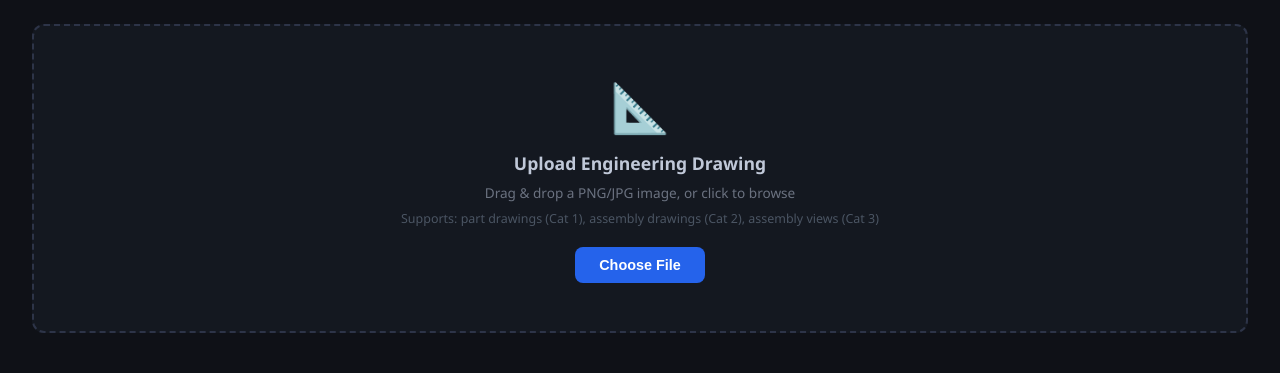
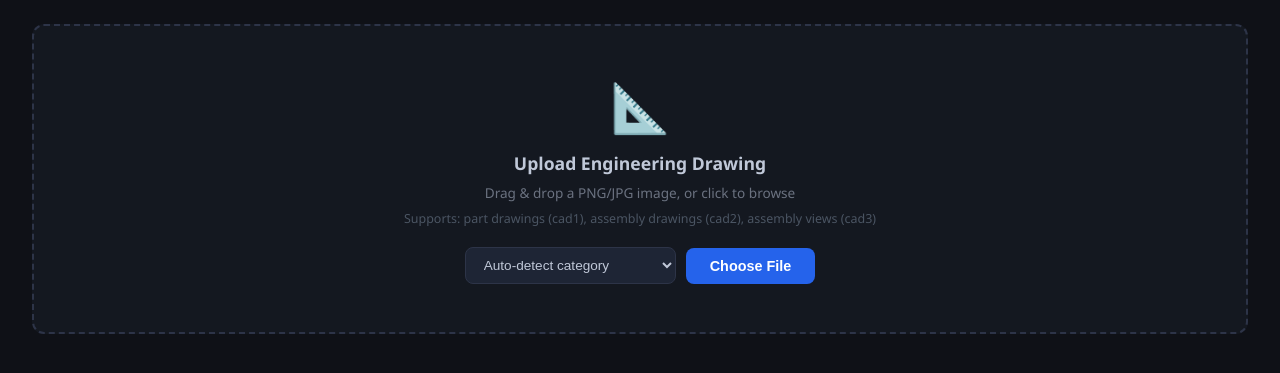
Before and after one commit to vishwa-vibhi/Cad-tolerance-stackup, a Flask app: page / in a window 1280 px wide. Shown: the part 92-465 px from the top of the page. Run offline with Flask 3, Linux system fonts and the light colour scheme.

Commit message:
Fix w_box bug, cad naming, speed improvements in UI
- vlm_reader.py: fix w_box/h_box -> wb/hb in print statement (was crashing)
- index.html: fix 'Cat 1/2/3' -> 'cad1/cad2/cad3' in subtitle
- index.html: add category selector dropdown (cad1/cad2/cad3/auto)
- app.py: use category hint to name uploaded file so pipeline auto-detects
- app.py: warm up EasyOCR on startup so first request is fast
- app.py: fix output file path resolution using basename not job_id
- app.py: fix download route to search by suffix not hardcoded name

```diff
--- a/app/app.py
+++ b/app/app.py
@@ -29,7 +29,7 @@ from flask import (Flask, render_template, request, jsonify,
 # Make src/ importable
 sys.path.insert(0, os.path.join(os.path.dirname(__file__), '..', 'src'))
 
-from vlm_reader import read_full_image
+from vlm_reader import read_full_image, get_ocr
 from validation import validate_file
 from association import associate_file
 from part_attribution import attribute_file
@@ -46,6 +46,14 @@ os.makedirs(UPLOAD_DIR, exist_ok=True)
 os.makedirs(RESULTS_DIR, exist_ok=True)
 
 ALLOWED_EXTENSIONS = {'png', 'jpg', 'jpeg'}
+
+# ── Warm up EasyOCR on startup so first request is fast ──────────────────────
+print("Warming up EasyOCR (loading models)...")
+try:
+    get_ocr()
+    print("EasyOCR ready.")
+except Exception as e:
+    print(f"WARNING: EasyOCR warmup failed: {e}")
 
 
 def allowed_file(filename):
@@ -88,32 +96,35 @@ def analyse():
     # Save uploaded file with unique ID
     job_id = str(uuid.uuid4())[:8]
     ext = file.filename.rsplit('.', 1)[1].lower()
-    image_filename = f"{job_id}.{ext}"
+
+    # Use category hint to name file so pipeline auto-detects category
+    category_hint = request.form.get('category', 'auto')
+    if category_hint == 'cad1':
+        image_filename = f"cad1_{job_id}.{ext}"
+    elif category_hint == 'cad2':
+        image_filename = f"cad2_{job_id}.{ext}"
+    elif category_hint == 'cad3':
+        image_filename = f"cad3_{job_id}.{ext}"
+    else:
+        image_filename = f"cad1_{job_id}.{ext}"  # default to cat1 for auto
+
     image_path = os.path.join(UPLOAD_DIR, image_filename)
     file.save(image_path)
 
     job_dir = os.path.join(RESULTS_DIR, job_id)
     os.makedirs(job_dir, exist_ok=True)
 
-    # Derive basename for output files
-    basename = job_id
+    # Derive basename — strip extension
+    basename = os.path.splitext(image_filename)[0]
     results = {"job_id": job_id, "stages": {}}
     t_start = time.time()
 
     try:
         # ── Stage 2: OCR ──────────────────────────────────────────────────
         print(f"\n[{job_id}] Stage 2: OCR...")
+        # multipass=False for speed in UI; set True for higher accuracy
         ocr_results = read_full_image(image_path, output_dir=job_dir, multipass=False)
-        fullocr_path = os.path.join(job_dir, f"{basename}_fullocr.json")
-        # read_full_image saves as {basename}_fullocr.json but basename is job_id
-        # Check actual saved path
-        actual_fullocr = os.path.join(job_dir, f"{job_id}_fullocr.json")
-        if not os.path.exists(actual_fullocr):
-            # Try finding any _fullocr.json
-            for f in os.listdir(job_dir):
-                if f.endswith('_fullocr.json'):
-                    actual_fullocr = os.path.join(job_dir, f)
-                    break
+        actual_fullocr = os.path.join(job_dir, f"{basename}_fullocr.json")
 
         results["stages"]["ocr"] = {
             "detections": len(ocr_results),
@@ -123,7 +134,7 @@ def analyse():
         # ── Stage 3: Validation ───────────────────────────────────────────
         print(f"[{job_id}] Stage 3: Validation...")
         structured = validate_file(actual_fullocr, output_dir=job_dir)
-        structured_path = actual_fullocr.replace('_fullocr.json', '_structured.json')
+        structured_path = os.path.join(job_dir, f"{basename}_structured.json")
 
         if structured:
             summary = structured.get("summary", {})
@@ -177,15 +188,16 @@ def analyse():
         # ── Collect visualization images ──────────────────────────────────
         vis_images = {}
         for suffix in ['_fullocr.png', '_associations.png']:
-            for f in os.listdir(job_dir):
-                if f.endswith(suffix):
-                    vis_images[suffix.strip('_').replace('.png', '')] = \
-                        image_to_base64(os.path.join(job_dir, f))
+            for fname in os.listdir(job_dir):
+                if fname.endswith(suffix):
+                    vis_images[suffix.lstrip('_').replace('.png', '')] = \
+                        image_to_base64(os.path.join(job_dir, fname))
                     break
 
         # Original image
         vis_images['original'] = image_to_base64(image_path)
         results["images"] = vis_images
+        results["basename"] = basename
 
         print(f"[{job_id}] Done in {results['elapsed_sec']}s")
         return jsonify(results)
@@ -201,16 +213,22 @@ def analyse():
 def download(job_id, filetype):
     """Download a result JSON file."""
     job_dir = os.path.join(RESULTS_DIR, job_id)
-    filename_map = {
-        'structured': f'{job_id}_structured.json',
-        'associations': f'{job_id}_associations.json',
-        'attributed': f'{job_id}_attributed.json',
-        'stackup': f'{job_id}_stackup.json',
+    if not os.path.exists(job_dir):
+        return "Not found", 404
+    # Find the file matching the filetype suffix
+    suffix_map = {
+        'structured':   '_structured.json',
+        'associations': '_associations.json',
+        'attributed':   '_attributed.json',
+        'stackup':      '_stackup.json',
     }
-    filename = filename_map.get(filetype)
-    if not filename:
+    suffix = suffix_map.get(filetype)
+    if not suffix:
         return "Not found", 404
-    return send_from_directory(job_dir, filename, as_attachment=True)
+    for fname in os.listdir(job_dir):
+        if fname.endswith(suffix):
+            return send_from_directory(job_dir, fname, as_attachment=True)
+    return "File not generated", 404
 
 
 if __name__ == '__main__':
--- a/app/templates/index.html
+++ b/app/templates/index.html
@@ -147,9 +147,15 @@
       <div class="icon">📐</div>
       <h2>Upload Engineering Drawing</h2>
       <p>Drag & drop a PNG/JPG image, or click to browse</p>
-      <p style="margin-top:8px; font-size:0.78rem; color:#4b5563;">Supports: part drawings (Cat 1), assembly drawings (Cat 2), assembly views (Cat 3)</p>
+      <p style="margin-top:8px; font-size:0.78rem; color:#4b5563;">Supports: part drawings (cad1), assembly drawings (cad2), assembly views (cad3)</p>
       <input type="file" id="file-input" accept=".png,.jpg,.jpeg" onchange="handleFileSelect(this)">
-      <div style="margin-top:20px;">
+      <div style="margin-top:20px; display:flex; gap:10px; justify-content:center; align-items:center; flex-wrap:wrap;">
+        <select id="cat-select" style="background:#1e2535; color:#c0c8d8; border:1px solid #2d3448; border-radius:8px; padding:9px 14px; font-size:0.85rem; cursor:pointer;">
+          <option value="auto">Auto-detect category</option>
+          <option value="cad1">cad1 — Part drawing</option>
+          <option value="cad2">cad2 — Assembly drawing</option>
+          <option value="cad3">cad3 — Assembly view</option>
+        </select>
         <button class="btn btn-primary" onclick="event.stopPropagation(); document.getElementById('file-input').click()">Choose File</button>
       </div>
     </div>
@@ -264,6 +270,7 @@ function uploadFile(file) {
 
   const formData = new FormData();
   formData.append('file', file);
+  formData.append('category', document.getElementById('cat-select').value);
 
   // Simulate progress while waiting
   let prog = 5;
--- a/src/vlm_reader.py
+++ b/src/vlm_reader.py
@@ -609,7 +609,7 @@ def read_full_image(image_path, output_dir="results", min_confidence=0.5,
         }
         structured.append(item)
         marker = "" if text == raw_text else f"  (raw: '{raw_text}')"
-        print(f"  [{item['id']:3d}] ({x:3d},{y:3d}) {w_box:3d}x{h_box:3d} conf={conf:.2f}  ->  '{text}'{marker}")
+        print(f"  [{item['id']:3d}] ({x:3d},{y:3d}) {wb:3d}x{hb:3d} conf={conf:.2f}  ->  '{text}'{marker}")
 
     filename = os.path.splitext(os.path.basename(image_path))[0]
     output_path = os.path.join(output_dir, f"{filename}_fullocr.json")
```
